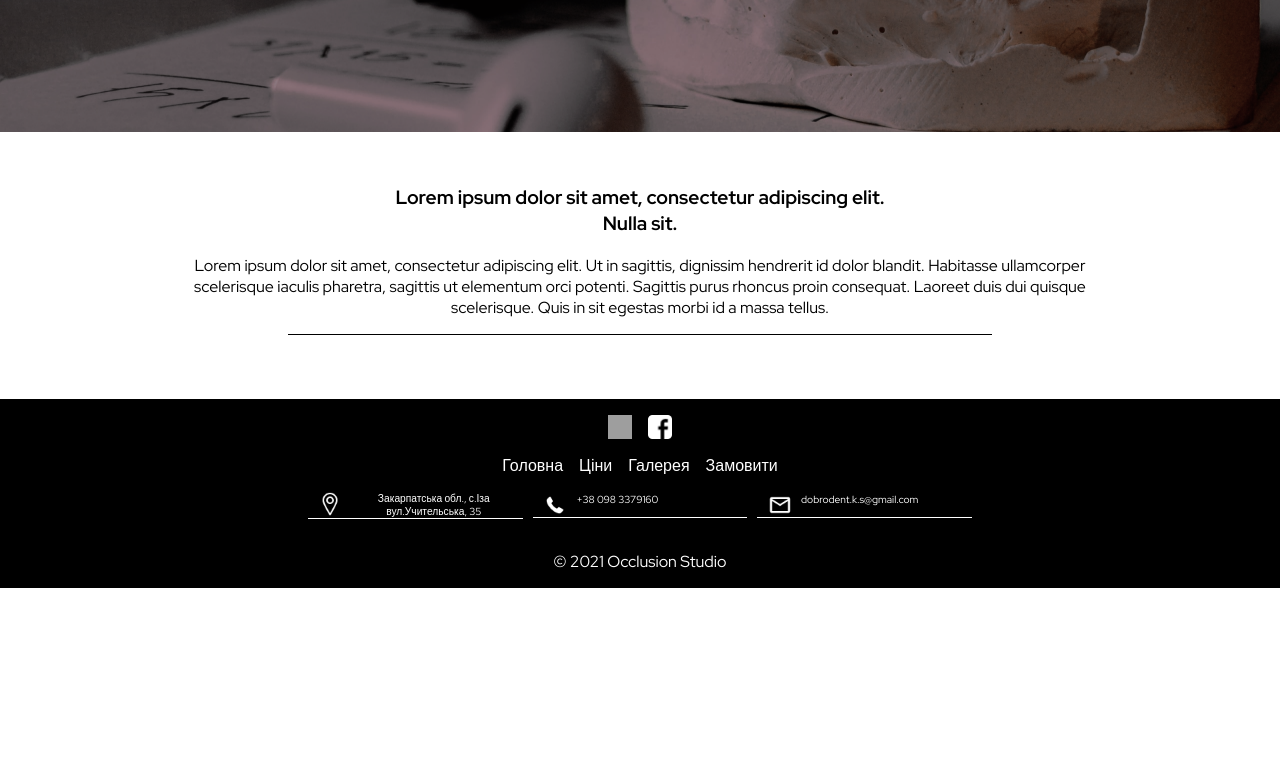
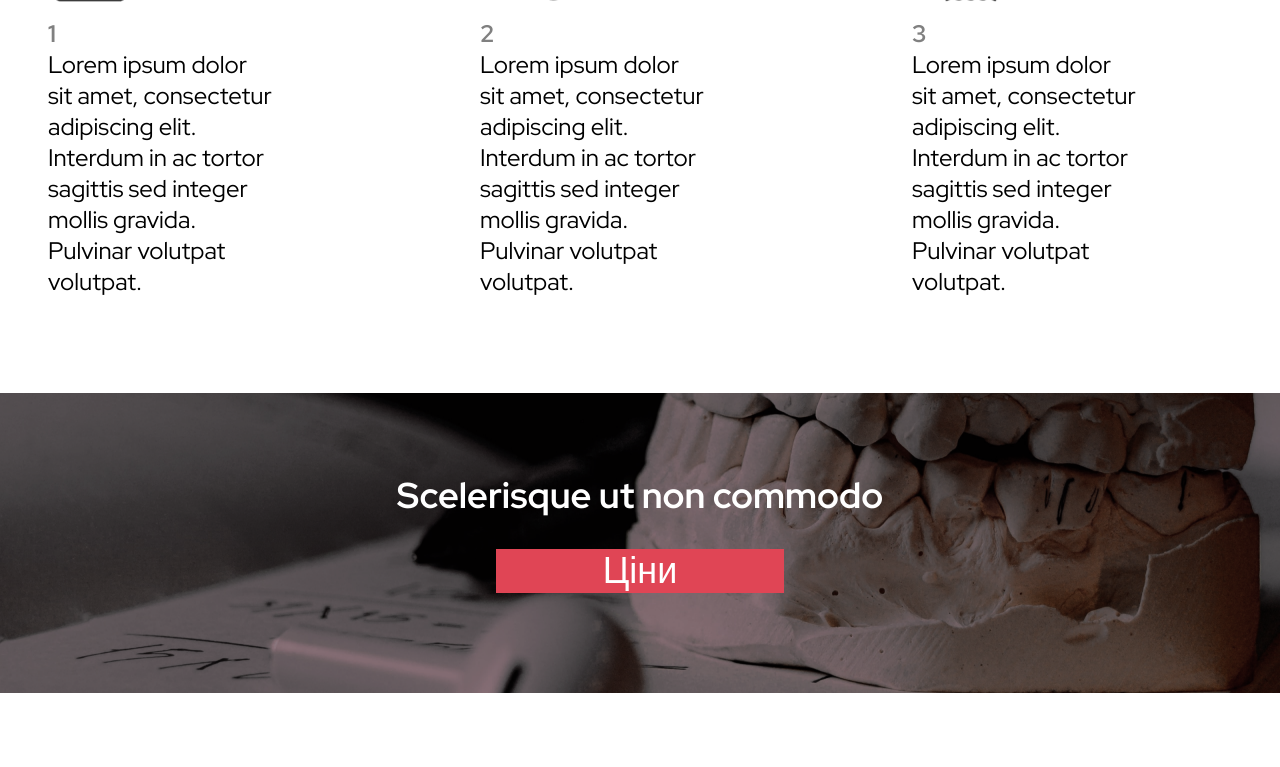
Before and after one commit to GTFTT/occlusion-studio, a React (Create React App) app: page / in a window 1280 px wide. Shown: the part 2000-2767 px from the top of the page. Before the commit the page ends 2588 px from the top, so only its background shows below. Built offline with nearby package versions, Linux system fonts and the light colour scheme; grey boxes are pictures that could not be loaded.

Commit message:
Font size increased for all components

```diff
--- a/src/components/Footer/styles.module.css
+++ b/src/components/Footer/styles.module.css
@@ -2,6 +2,7 @@
     background-color: black;
     min-height: 20vh;
     color: white;
+    font-size: 0.8em;
 }
 
 .row {
--- a/src/index.css
+++ b/src/index.css
@@ -5,6 +5,7 @@ body {
   -moz-osx-font-smoothing: grayscale;
   box-sizing: border-box;
   background-color: white;
+  font-size: 1.5em;
 }
 
 code {
```
